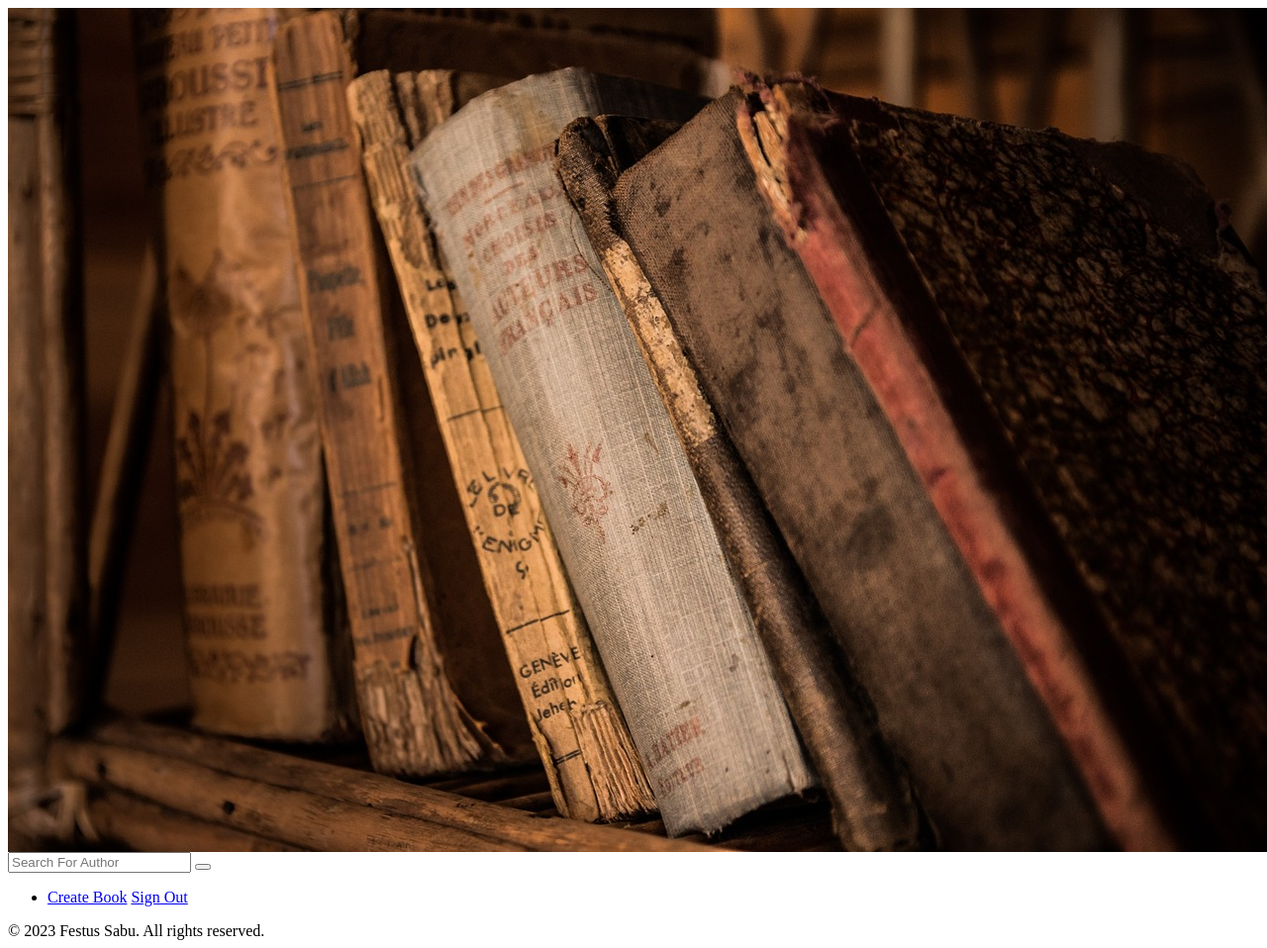
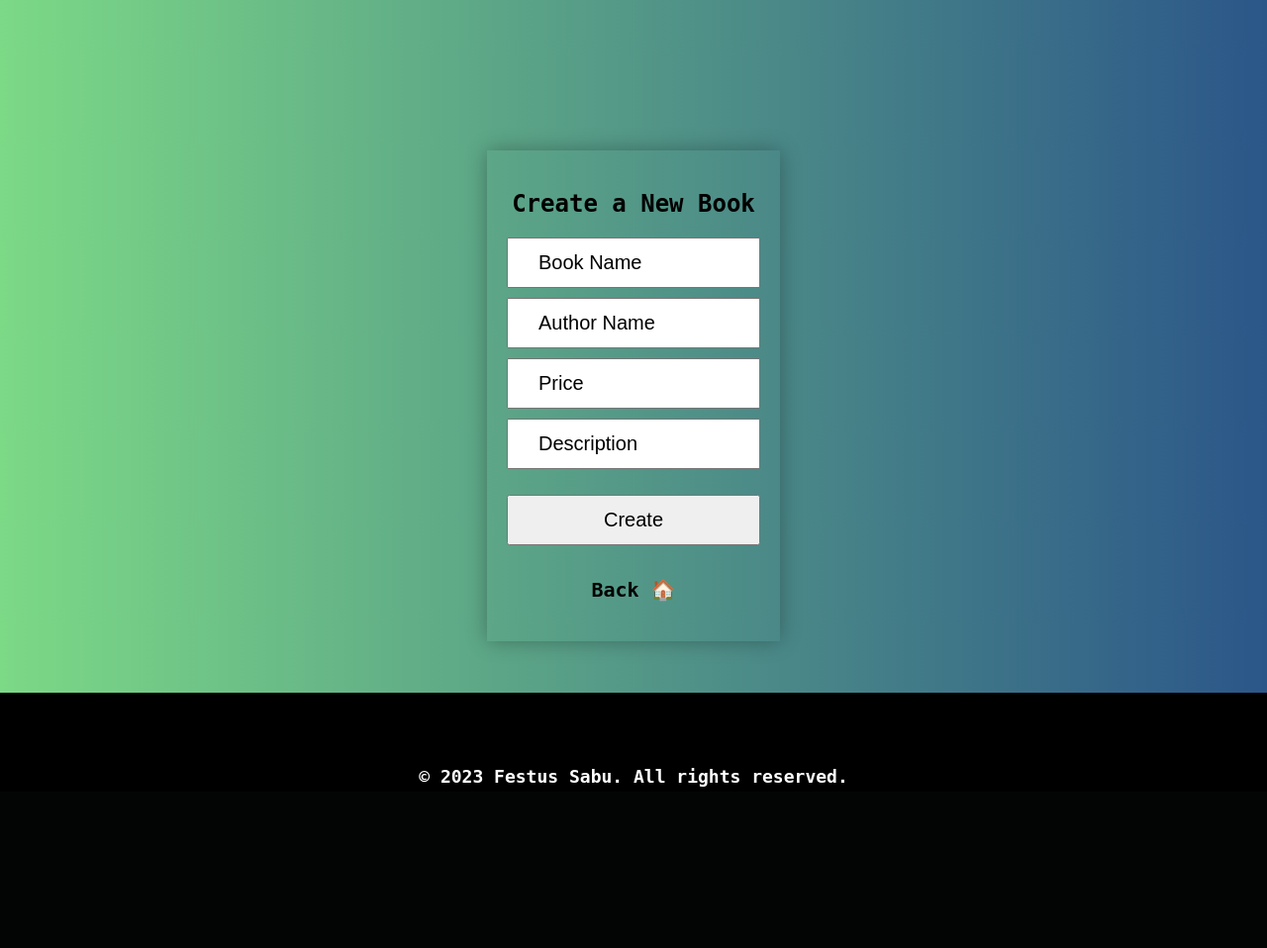
Before and after one commit to festussabu/django-books, a Django app: page /create/ in a window 1280 px wide. Shown: the whole page at 99% size. After the commit the page ends 795 px from the top, so only its background shows below. Run offline with Django 5.2, Linux system fonts and the light colour scheme.

Commit message:
latestupdate

```diff
--- a/library_app/urls.py
+++ b/library_app/urls.py
@@ -8,4 +8,5 @@ urlpatterns = [
   path('', views.register, name='register'),
   path('login/', views.log, name='login'),
   path('create/', views.create_book, name='create_book'),
+  path('delete/<int:id>', views.delete, name='delete'),
 ]
--- a/library_app/views.py
+++ b/library_app/views.py
@@ -58,4 +58,23 @@ def log(request):
 
 # create user
 def create_book(request):
+
+    if request.method == 'POST':
+        book_name = request.POST.get('book')
+        author = request.POST.get('author')
+        price = request.POST.get('price')
+        description = request.POST.get('description')
+
+        if book_name and author and price:
+            obj = Book.objects.create(Book_Name = book_name, Author = author, Price = price, Description= description)
+            obj.save()
+        else:
+            return render(request, 'create_book.html')
+
+
     return render(request, 'create_book.html')
+
+def delete(request, id):
+    delete_item = Book.objects.filter(id = id)
+    delete_item.delete()
+    return redirect('library_app:index')
--- a/templates/create_book.html
+++ b/templates/create_book.html
@@ -1 +1,18 @@
-{% include 'header.html' %} {% include 'footer.html' %}
+{% include 'head.html' %}
+
+<div class="create-book-container">
+  <div class="create-book">
+    <h2>Create a New Book</h2>
+    <form action="" method="post">
+      {% csrf_token %}
+      <input type="text" name="book" placeholder="Book Name" />
+      <input type="text" name="author" placeholder="Author Name" />
+      <input type="number" name="price" placeholder="Price" />
+      <input type="text" name="description" placeholder="Description" />
+      <button type="submit">Create</button>
+    </form>
+    <h3><a href="{% url 'library_app:index' %}">Back 🏠</a></h3>
+  </div>
+</div>
+
+{% include 'footer.html'%}
--- a/templates/head.html
+++ b/templates/head.html
@@ -177,7 +177,7 @@
   section .card-container {
     padding: 20px;
     display: grid;
-    grid-template-columns: repeat(5, 1fr);
+    grid-template-columns: repeat(4, 1fr);
     grid-gap: 0.7rem;
     grid-row-gap: 1rem;
     font-family: system-ui, -apple-system, BlinkMacSystemFont, "Segoe UI",
@@ -188,6 +188,12 @@
   section .card-container .card {
     border: 1px solid #000;
     padding: 10px;
+  }
+  section .card-container .card button {
+    padding: 5px;
+  }
+  section .card-container .card button a {
+    text-decoration: none;
   }
   section .card-container .card p {
     font-size: 1.25rem;
@@ -215,4 +221,58 @@
     background-color: red;
     padding: 5px 10px;
   }
+
+  .create-book-container {
+    display: flex;
+    height: 100vh;
+    width: 100%;
+    align-items: center;
+    justify-content: center;
+    font-family: monospace;
+    background-image: linear-gradient(
+      to right,
+      rgb(124, 217, 134),
+      rgb(43, 86, 137)
+    );
+  }
+  .create-book-container .create-book {
+    display: flex;
+    flex-direction: column;
+    box-shadow: 0px 0px 20px rgba(0, 0, 0, 0.3);
+    padding: 20px;
+    height: auto;
+    text-align: center;
+    width: 20%;
+  }
+  .create-book-container .create-book h2 {
+    font-size: 1.5rem;
+  }
+  .create-book-container .create-book h3 {
+    cursor: pointer;
+    font-size: 20px;
+  }
+
+  .create-book-container .create-book h3 a {
+    text-decoration: none;
+    color: black;
+  }
+  .create-book-container .create-book form {
+    display: flex;
+    flex-direction: column;
+    gap: 10px;
+  }
+  .create-book-container .create-book form input {
+    padding: 12px 30px;
+    font-size: 20px;
+    outline: none;
+  }
+  .create-book-container .create-book form input::placeholder {
+    color: black;
+  }
+  .create-book-container .create-book form button {
+    padding: 12px 30px;
+    font-size: 20px;
+    margin-top: 1rem;
+    cursor: pointer;
+  }
 </style>
```
Also changed, not shown: templates/main.html (+8 -3 lines), db.sqlite3.
